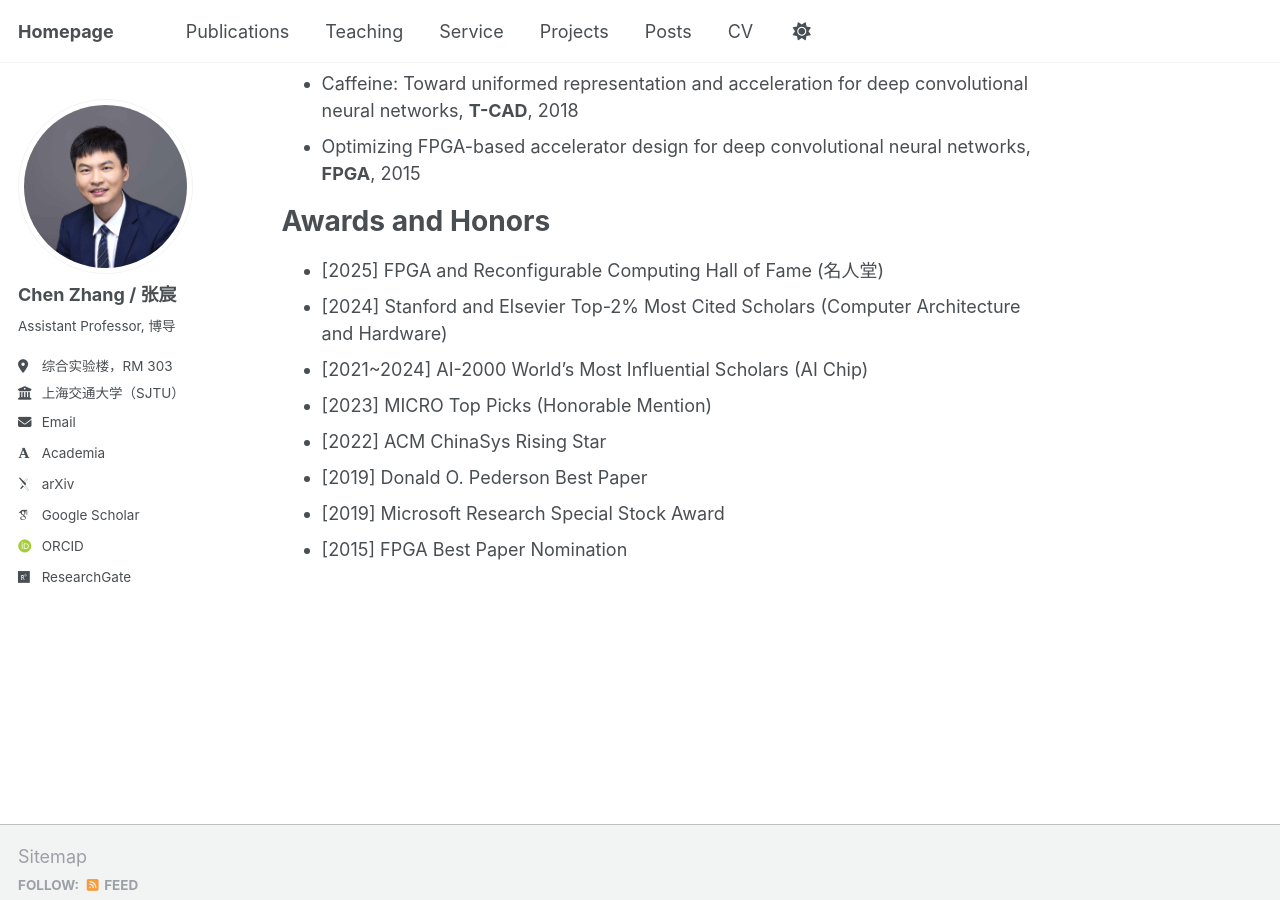
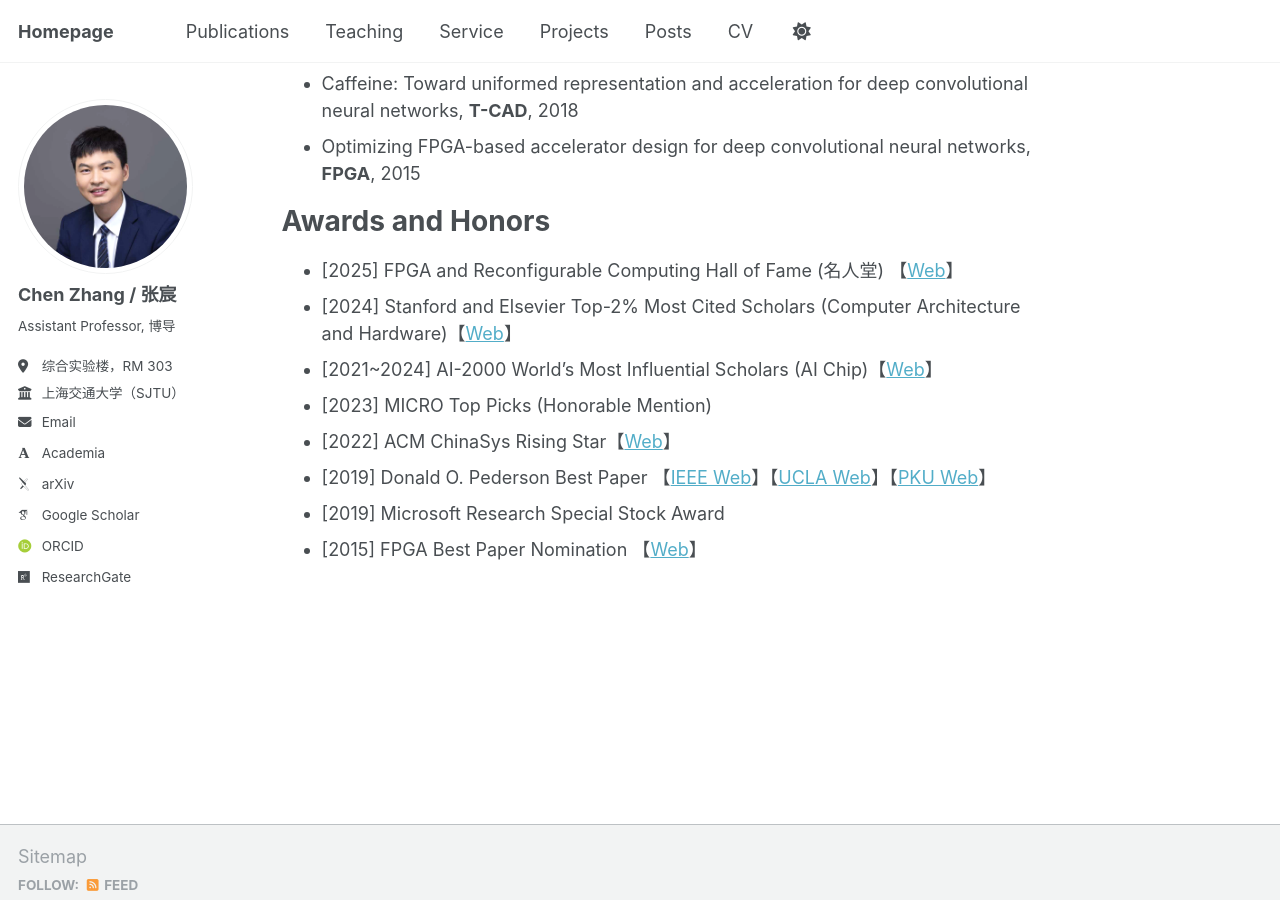
Before and after one commit to chenzhangsjtu/chenzhangsjtu.github.io, a Jekyll site: the page built from _pages/about.md, in a window 1280 px wide and 900 px high, scrolled down 1585 px. Built offline with Jekyll 4.4.1, drawn with Linux system fonts in a browser that asks for light colours; some web fonts are replaced.

Commit message:
update link

```diff
--- a/_pages/about.md
+++ b/_pages/about.md
@@ -35,11 +35,11 @@ Selected Publications（[Full List](https://chenzhangsjtu.github.io/publications
 
 Awards and Honors
 ======
-- [2025] FPGA and Reconfigurable Computing Hall of Fame (名人堂)
-- [2024] Stanford and Elsevier Top-2% Most Cited Scholars (Computer Architecture and Hardware)
-- [2021~2024] AI-2000 World's Most Influential Scholars (AI Chip)
+- [2025] FPGA and Reconfigurable Computing Hall of Fame (名人堂) 【[Web](https://tcfpga.org/books/hall-of-fame/page/hall-of-fame-inductees)】
+- [2024] Stanford and Elsevier Top-2% Most Cited Scholars (Computer Architecture and Hardware)【[Web](https://topresearcherslist.com/Home/Profile/899190)】
+- [2021~2024] AI-2000 World's Most Influential Scholars (AI Chip)【[Web](https://www.aminer.cn/ai2000/ct)】
 - [2023] MICRO Top Picks (Honorable Mention)
-- [2022] ACM ChinaSys Rising Star
-- [2019] Donald O. Pederson Best Paper
+- [2022] ACM ChinaSys Rising Star【[Web](https://chinasys.org/doku.php?id=awards)】
+- [2019] Donald O. Pederson Best Paper 【[IEEE Web](https://ieee-ceda.org/awards/donald-o-pederson-award#recipients)】【[UCLA Web](https://www.cs.ucla.edu/2019-donald-o-pederson-best-paper-award/)】【[PKU Web](https://cs.pku.edu.cn/info/1263/2440.htm)】
 - [2019] Microsoft Research Special Stock Award
-- [2015] FPGA Best Paper Nomination
+- [2015] FPGA Best Paper Nomination 【[Web](https://www.isfpga.org/past/fpga2015/index.html)】
```
Also changed, not shown: 1 other file.
